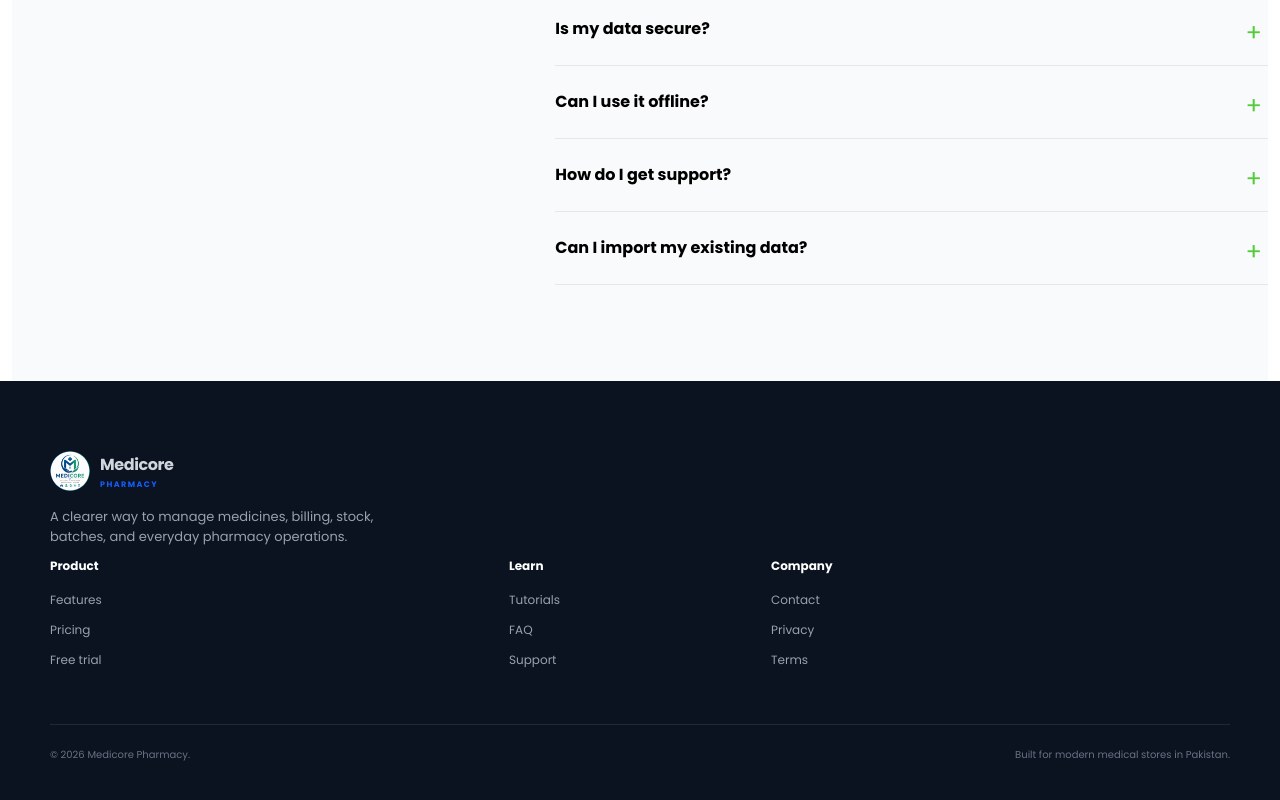
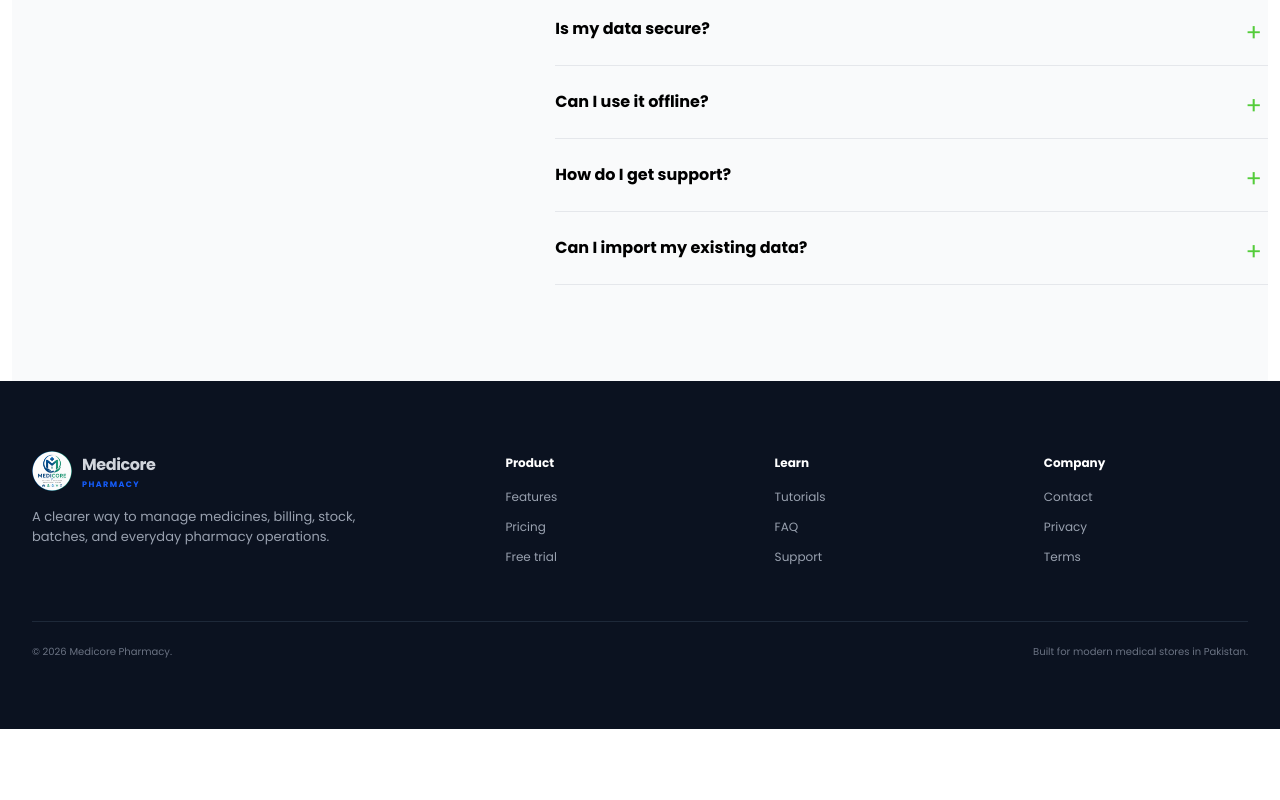
Before and after one commit to UsmanSagheer-dev/medicorepharmacy, a Next.js app: page / in a window 1280 px wide. Shown: the part 9341-10141 px from the top of the page. After the commit the page ends 10070 px from the top, so only its background shows below. Built offline with nearby package versions, Linux system fonts and the light colour scheme.

Commit message:
fixes in the not found page and footer

```diff
--- /dev/null
+++ b/app/not-found.tsx
@@ -0,0 +1,5 @@
+import { NotFound } from "@/components/NotFound"
+
+export default function CustomNotFound() {
+  return <NotFound />
+}
--- a/components/Footer.tsx
+++ b/components/Footer.tsx
@@ -12,8 +12,8 @@ export function Footer() {
 
   return (
     <footer className="px-4 sm:px-6 lg:px-8 py-17.5 text-gray-300 bg-[#0b1220]">
-      <div className="container mx-auto max-w-295">
-        <div className="grid grid-cols-1 sm:grid-cols-2 lg:grid-cols-[2fr_1fr_1fr_1fr] gap-8 sm:gap-12 lg:gap-16.25">
+      <div className="container mx-auto max-w-full">
+        <div className="grid grid-cols-1 sm:grid-cols-3 lg:grid-cols-[2fr_1fr_1fr_1fr] gap-8 sm:gap-12 lg:gap-16.25">
           <div className="footer-brand">
             <Logo />
             <p className="max-w-90 mt-4 text-[13px] text-gray-400">
@@ -21,10 +21,7 @@ export function Footer() {
               everyday pharmacy operations.
             </p>
           </div>
-
-        </div>
-        <div className="grid grid-cols-3 mt-2 sm:grid-cols-2 lg:grid-cols-[2fr_1fr_1fr_1fr] gap-8 sm:gap-12 lg:gap-16.25">
-         <div className="flex flex-col gap-3.5">
+          <div className="flex flex-col gap-3.5">
             <h3 className="my-1 text-white text-xs font-bold">Product</h3>
             <a
               href="/features"
@@ -87,7 +84,7 @@ export function Footer() {
               Terms
             </a>
           </div>
-          </div>
+        </div>
         <div className="flex flex-col sm:flex-row justify-between mt-14 pt-5.5 border-t border-gray-800 text-[10px] text-gray-500 gap-2">
           <span>© {year} Medicore Pharmacy.</span>
           <span>Built for modern medical stores in Pakistan.</span>
```
